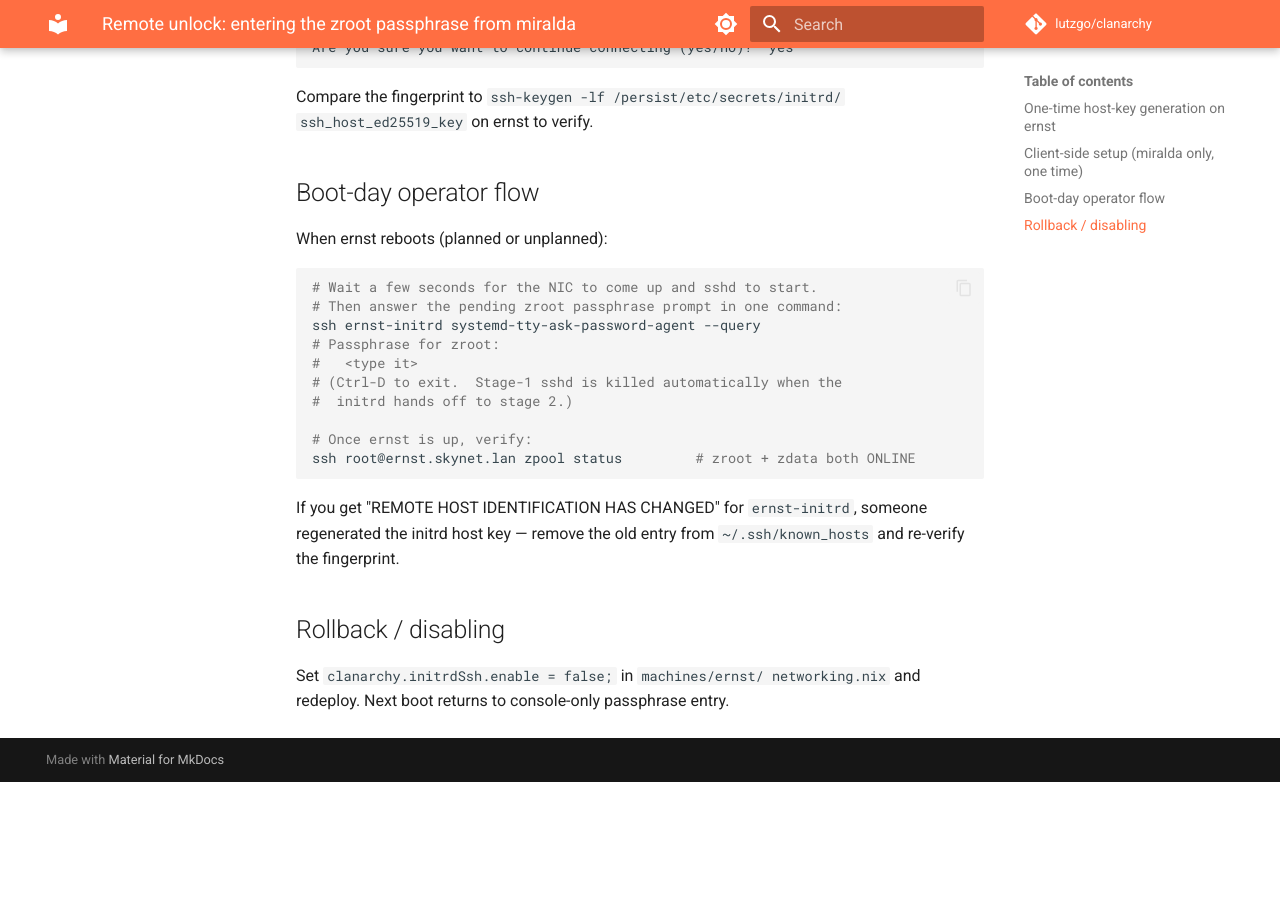
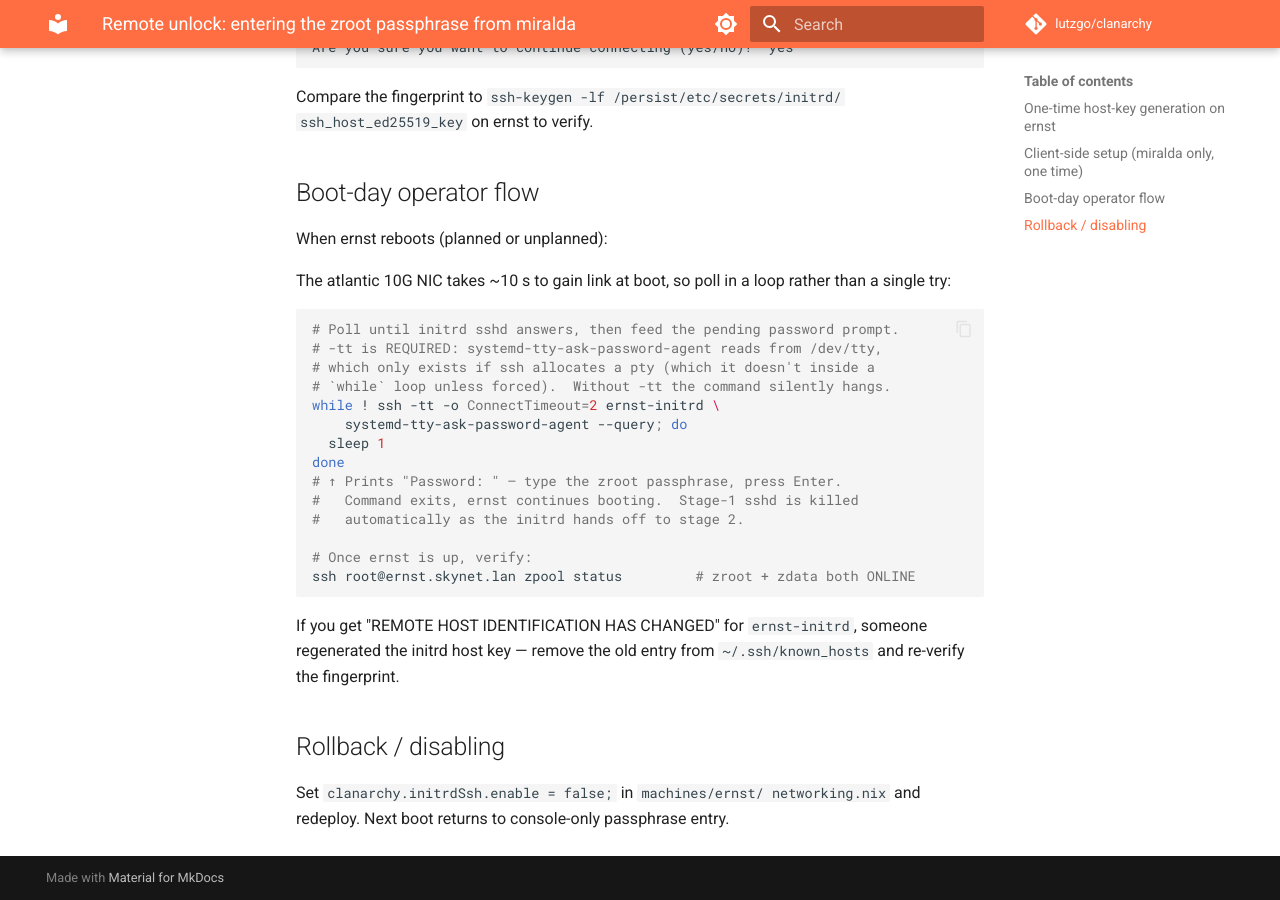
Before and after one commit to lutzgo/clanarchy, an MkDocs documentation site: the page built from docs/guides/remote-unlock.md, in a window 1280 px wide and 900 px high, scrolled down 1129 px. Built offline with MkDocs 1.6.1 and Material for MkDocs 9.7.7, drawn with Linux system fonts in a browser that asks for light colours; comment, search, counter and statistics services are not loaded; before the commit the page ends 1911 px from its top, so only the background shows below that.

Commit message:
docs(remote-unlock): require ssh -tt so the password prompt actually shows
`systemd-tty-ask-password-agent --query` reads from /dev/tty. Without
`ssh -t` (or -tt inside a loop) ssh doesn't allocate a pty and the
command silently blocks forever — connection succeeds, prompt never
appears, operator ^Cs and thinks initrd sshd is broken.

Also swap the single-shot example for a NIC-carrier-tolerant poll
loop, since atlantic 10G needs ~10 s to gain link at boot.

Co-Authored-By: Claude Opus 4.7 <noreply@anthropic.com>

````diff
--- a/docs/guides/remote-unlock.md
+++ b/docs/guides/remote-unlock.md
@@ -56,14 +56,21 @@ ssh_host_ed25519_key` on ernst to verify.
 
 When ernst reboots (planned or unplanned):
 
+The atlantic 10G NIC takes ~10 s to gain link at boot, so poll in a
+loop rather than a single try:
+
 ```bash
-# Wait a few seconds for the NIC to come up and sshd to start.
-# Then answer the pending zroot passphrase prompt in one command:
-ssh ernst-initrd systemd-tty-ask-password-agent --query
-# Passphrase for zroot:
-#   <type it>
-# (Ctrl-D to exit.  Stage-1 sshd is killed automatically when the
-#  initrd hands off to stage 2.)
+# Poll until initrd sshd answers, then feed the pending password prompt.
+# -tt is REQUIRED: systemd-tty-ask-password-agent reads from /dev/tty,
+# which only exists if ssh allocates a pty (which it doesn't inside a
+# `while` loop unless forced).  Without -tt the command silently hangs.
+while ! ssh -tt -o ConnectTimeout=2 ernst-initrd \
+    systemd-tty-ask-password-agent --query; do
+  sleep 1
+done
+# ↑ Prints "Password: " — type the zroot passphrase, press Enter.
+#   Command exits, ernst continues booting.  Stage-1 sshd is killed
+#   automatically as the initrd hands off to stage 2.
 
 # Once ernst is up, verify:
 ssh root@ernst.skynet.lan zpool status         # zroot + zdata both ONLINE
````
